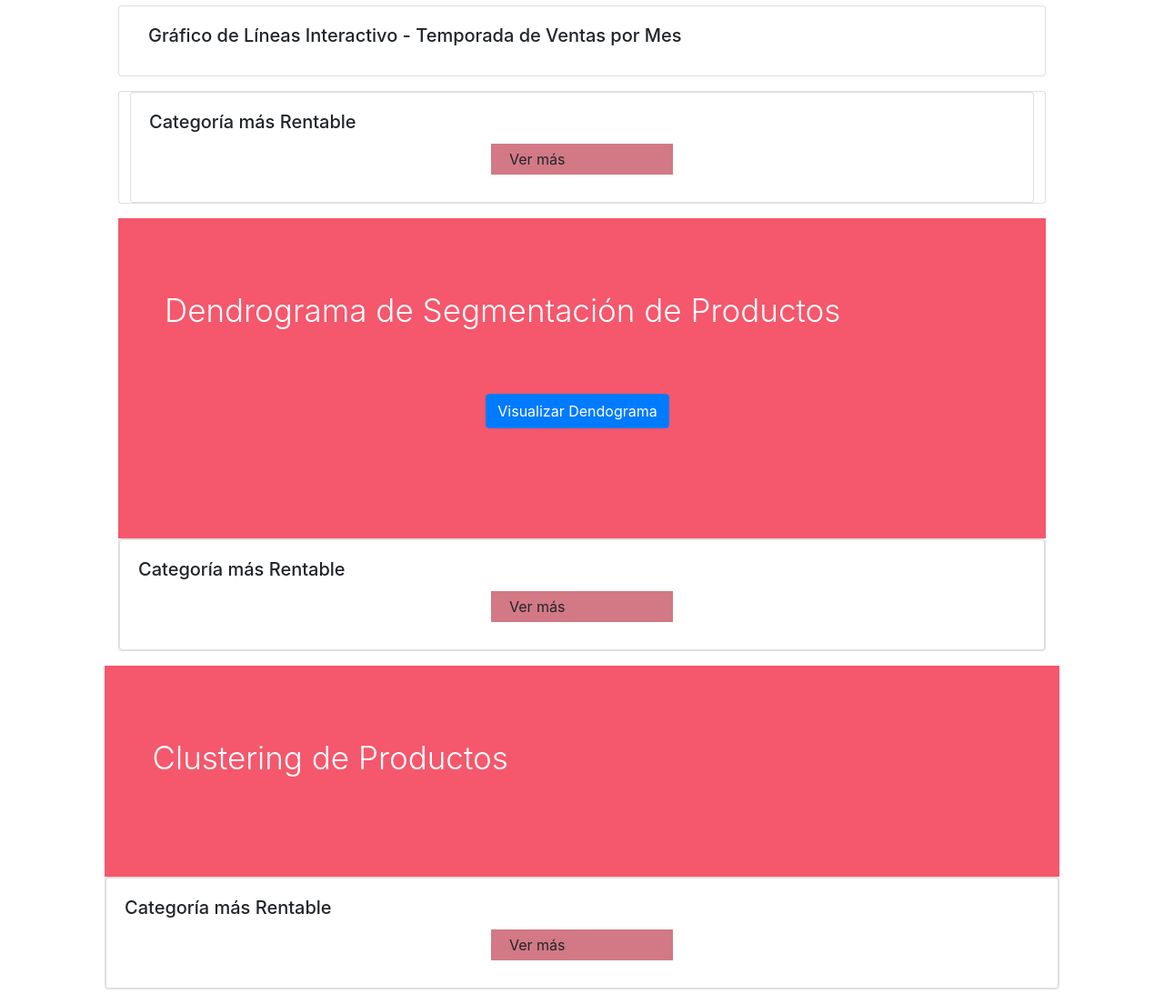
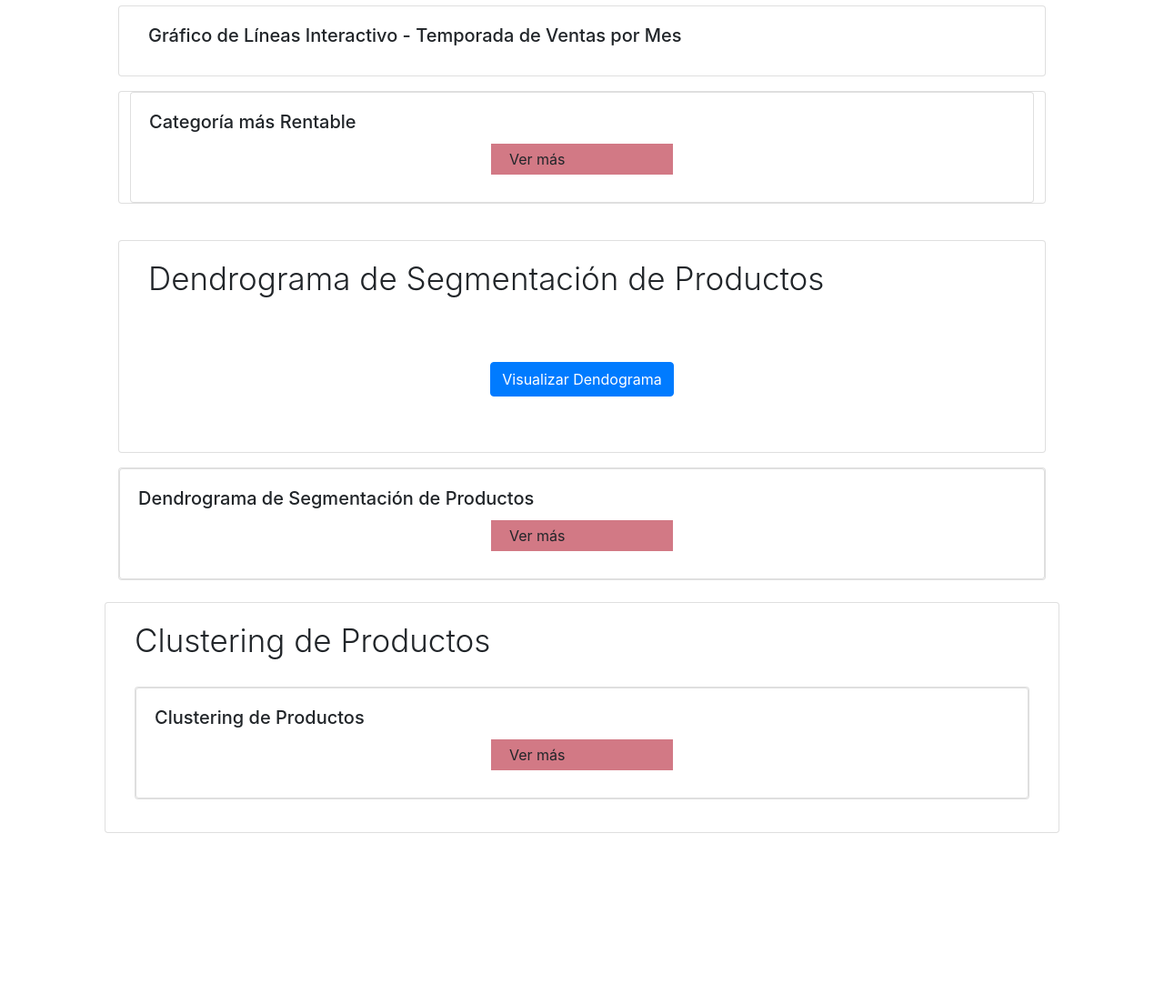
Before and after one commit to marcook888/AlmacenaPLus, a Flask app: page /upload in a window 1280 px wide. Shown: the part 1856-2960 px from the top of the page at 91% size. After the commit the page ends 2772 px from the top, so only its background shows below. Run offline with Flask 3, Linux system fonts and the light colour scheme; some libraries are stand-ins or nearby versions.

Commit message:
ahora si melo melo

```diff
--- a/TT/Tesis2/app.py
+++ b/TT/Tesis2/app.py
@@ -51,7 +51,7 @@ app.config['UPLOAD_FOLDER'] = 'static'
 DB_HOST = "localhost"
 DB_NAME = "sampledb"
 DB_USER = "postgres"
-DB_PASS = "1234"
+DB_PASS = "12345"
 
 conn = psycopg2.connect(dbname=DB_NAME, user=DB_USER, password=DB_PASS, host=DB_HOST)
 
--- a/TT/Tesis2/templates/dashboard.html
+++ b/TT/Tesis2/templates/dashboard.html
@@ -227,18 +227,24 @@
             </div>
         </div>
     </div>
-    <section class="info">
-        <div class="contenedor">
+
+
+
+
+
+        <div class="container mt-4">
+            <div class="row">
+                <div class="card mx-auto mb-3">
+                    <div class="card-body">
                         <h2 class="titulo left">Dendrograma de Segmentación de Productos</h2>
 
 
-            <footer id="archivo">
                             <div class="container-fluid d-flex justify-content-center align-items-center" style="height: 15vh;">
                                 <button type="button" class="btn btn-primary" data-toggle="modal" data-target="#uploadModal">
                                     Visualizar Dendograma
                                 </button>
                             </div>
-            </footer>
+
                         <!-- Modal -->
                         <div class="modal fade" id="uploadModal" tabindex="-1" role="dialog" aria-labelledby="uploadModalLabel" aria-hidden="true">
                             <div class="modal-dialog modal-xl" role="document" style="max-width: 1500px;">
@@ -255,14 +261,17 @@
                                 </div>
                             </div>
                         </div>
+                    </div>
+                </div>
+            </div>
+        </div>
 
 
-        </div>
-    </section>
+
     <div class="card mx-auto mb-3">
         <div class="card mx-auto">
             <div class="card-body">
-                <h5 class="card-title">Categoría más Rentable</h5>
+                <h5 class="card-title">Dendrograma de Segmentación de Productos</h5>
                 <input type="checkbox" id="spoiler4"></input>
                 <label for="spoiler4">Ver más</label>
                 <div class="spoiler">
@@ -311,15 +320,17 @@
 </div>
 
 
-    <section class="info">
-        <div class="contenedor">
+    <div class="container mt-4">
+        <div class="row">
+            <div class="card mx-auto mb-3">
+            <div class="card-body">
                         <h2 class="titulo left">Clustering de Productos</h2>
                         <center> {{ grafico|safe }} </center>
                     </section>
                     <div class="card mx-auto mb-3">
                         <div class="card mx-auto">
                             <div class="card-body">
-                    <h5 class="card-title">Categoría más Rentable</h5>
+                                <h5 class="card-title">Clustering de Productos</h5>
                                 <input type="checkbox" id="spoiler5"></input>
                                 <label for="spoiler5">Ver más</label>
                                 <div class="spoiler">
@@ -381,7 +392,10 @@
                         </div>
                     </div>
                 </div>
-
+            </div>
+        </div>
+    </div>
+    </div>
 
     <script>
     $(document).ready(function () {
--- a/TT/Tesis2/templates/profile.html
+++ b/TT/Tesis2/templates/profile.html
@@ -34,13 +34,13 @@
               <div class="collapse navbar-collapse" id="navbarSupportedContent">
                 <ul class="navbar-nav ms-auto mb-2 mb-lg-0">
                     <li  class="nav-item">
-                        <a class="nav-link" href="{{ url_for('home') }}">Home</a>
+                        <a class="nav-link" href="{{ url_for('home') }}">Inicio</a>
                     </li>
                     <li class="nav-item">
                         <a class="nav-link" href="{{url_for('dashboard')}}">Dashboard</a>
                     </li>
                     <li  class="nav-item">
-                        <a class="nav-link" href="{{ url_for('logout') }}">Logout</a>
+                        <a class="nav-link" href="{{ url_for('logout') }}">Salir</a>
                     </li>
 
                 </ul>
```
Also changed, not shown: TT/Tesis2/templates/home.html (+5 -5 lines). Lines whose indentation alone changed are shown as unchanged.
